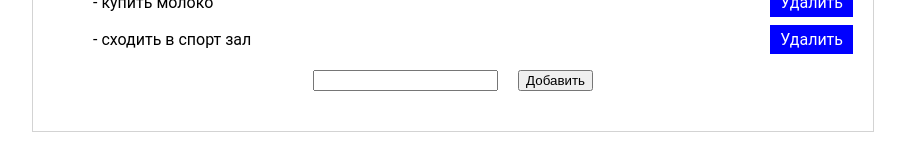
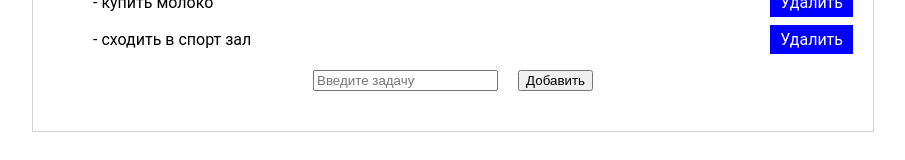
Before and after one commit to DmBorozdin/todo-hakaton, a React (Create React App) app: page / in a window 1280 px wide. Shown: the part 164-324 px from the top of the page, without its empty margins (187-1092 px from the left). Built offline with nearby package versions, Linux system fonts and the light colour scheme.

Commit message:
Добавлено удаление задач

```diff
--- a/src/App.js
+++ b/src/App.js
@@ -17,6 +17,12 @@ function App() {
       title: inputValue,
       id: data.length + 1,
     }])
+    setInputValue('');
+  }
+
+  const handleDeleteClick = (evt, id) => {
+    const newItemList = data.filter (item => item.id !== id);
+    setData(newItemList);
   }
 
   return (
@@ -27,12 +33,12 @@ function App() {
           {data.map(elem => (
             <li className='todo-element' key={elem.id}>
               <div>- {elem.title}</div>
-              <div className='del-elem'>Удалить</div>
+              <div className='del-elem' onClick={evt => handleDeleteClick(evt, elem.id)}>Удалить</div>
             </li>
           ))}
         </ul>
         <div className='add-wrap'>
-          <input className='input' onChange={evt => setInputValue(evt.target.value)} value={inputValue}></input>
+          <input className='input' onChange={evt => setInputValue(evt.target.value)} value={inputValue} placeholder="Введите задачу"></input>
           <button type='submit' onClick={handleAddClick}>Добавить</button>
         </div>
       </header>
```
